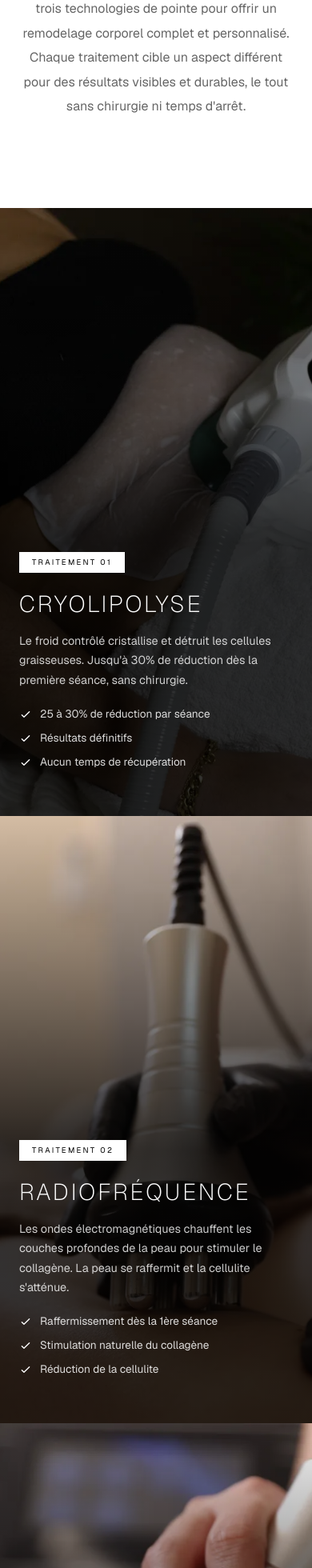
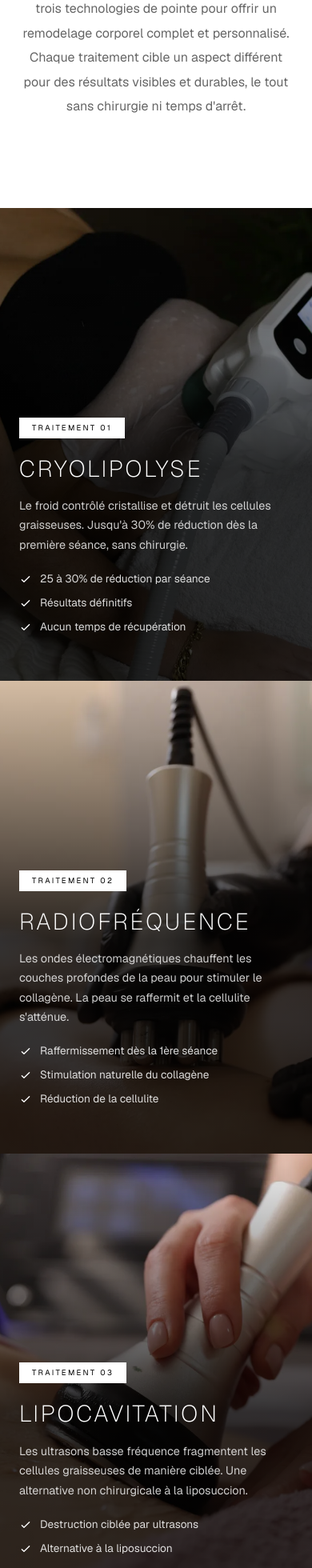
Before and after one commit to iapichinogabriel1997-star/lh-medical-aesthetics, a Next.js app: page /cryolipolyse in a window 390 px wide. Shown: the part 938-2898 px from the top of the page at 80% size. Built offline with nearby package versions, Linux system fonts and the light colour scheme.

Commit message:
Reduce mobile treatment card height from 90vh to 70vh
Co-Authored-By: Claude Opus 4.6 (1M context) <noreply@anthropic.com>

```diff
--- a/src/app/cryolipolyse/page.tsx
+++ b/src/app/cryolipolyse/page.tsx
@@ -182,7 +182,7 @@ export default function CryoPage() {
       {/* Mobile */}
       <section
         className="md:hidden"
-        style={{ position: "relative", minHeight: "90vh", display: "flex", alignItems: "flex-end", overflow: "hidden" }}
+        style={{ position: "relative", minHeight: "70vh", display: "flex", alignItems: "flex-end", overflow: "hidden" }}
       >
         <Image src="/images/cryo/3.webp" alt="Cryolipolyse" fill style={{ objectFit: "cover" }} />
         <div style={{ position: "absolute", inset: 0, background: "linear-gradient(to bottom, rgba(0,0,0,0.05) 0%, rgba(0,0,0,0.8) 55%)" }} />
@@ -250,7 +250,7 @@ export default function CryoPage() {
       {/* Mobile */}
       <section
         className="md:hidden"
-        style={{ position: "relative", minHeight: "90vh", display: "flex", alignItems: "flex-end", overflow: "hidden" }}
+        style={{ position: "relative", minHeight: "70vh", display: "flex", alignItems: "flex-end", overflow: "hidden" }}
       >
         <Image src="/images/cryo/2.webp" alt="Radiofréquence" fill style={{ objectFit: "cover" }} />
         <div style={{ position: "absolute", inset: 0, background: "linear-gradient(to bottom, rgba(0,0,0,0.05) 0%, rgba(0,0,0,0.8) 55%)" }} />
@@ -317,7 +317,7 @@ export default function CryoPage() {
       {/* Mobile */}
       <section
         className="md:hidden"
-        style={{ position: "relative", minHeight: "90vh", display: "flex", alignItems: "flex-end", overflow: "hidden" }}
+        style={{ position: "relative", minHeight: "70vh", display: "flex", alignItems: "flex-end", overflow: "hidden" }}
       >
         <Image src="/images/cryo/1.webp" alt="Lipocavitation" fill style={{ objectFit: "cover" }} />
         <div style={{ position: "absolute", inset: 0, background: "linear-gradient(to bottom, rgba(0,0,0,0.05) 0%, rgba(0,0,0,0.8) 55%)" }} />
```
